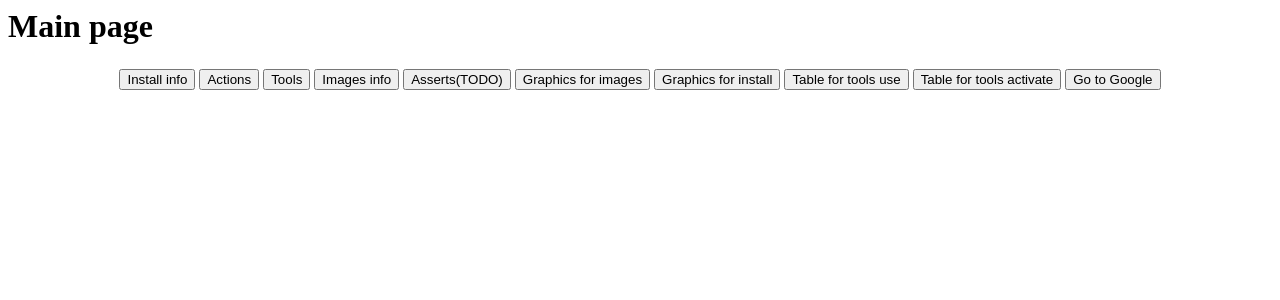
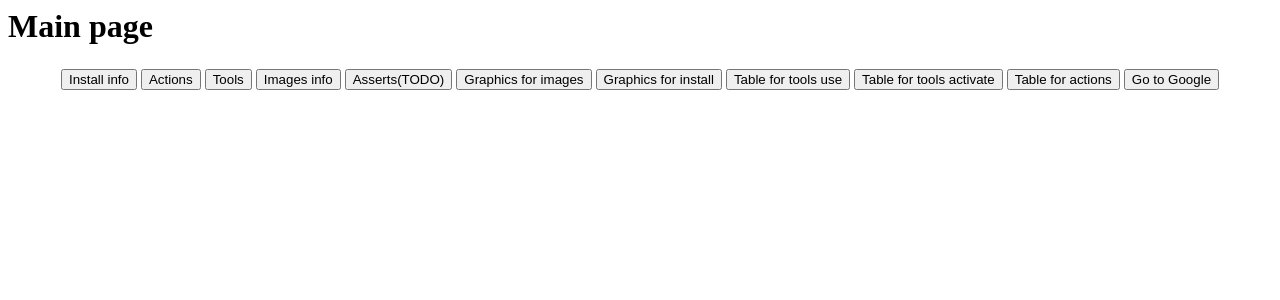
Before and after one commit to akapust1n/kritaFrontend, a Django app: page / in a window 1280 px wide. Shown: the top 300 px of the page. Run offline with Django 3.2, Linux system fonts and the light colour scheme.

Commit message:
impove render speed for tools\actions

```diff
--- a/frontend/treeview/treeview_app/models.py
+++ b/frontend/treeview/treeview_app/models.py
@@ -10,3 +10,7 @@ class ToolsActivate(models.Model):
     name = models.CharField(max_length=100)
     time = models.FloatField()
     countUse = models.IntegerField()
+
+class Actions(models.Model):
+    name = models.CharField(max_length=100)
+    countUse = models.IntegerField()
--- a/frontend/treeview/treeview_app/templates/treeview_app/start_page.html
+++ b/frontend/treeview/treeview_app/templates/treeview_app/start_page.html
@@ -39,16 +39,22 @@
                     <input type="submit" value="Graphics for install" />
                 </form>
             </td>
-             <td>
+            <td>
                 <form action="/toolsTableUse">
                     <input type="submit" value="Table for tools use" />
                 </form>
             </td>
-              <td>
+            <td>
                 <form action="/toolsTableActivate">
                     <input type="submit" value="Table for tools activate" />
                 </form>
             </td>
+            <td>
+                <form action="/actionsTable">
+                    <input type="submit" value="Table for actions" />
+                </form>
+            </td>
+
 
             <td>
                 <form action="http://google.com">
--- a/frontend/treeview/treeview_app/urls.py
+++ b/frontend/treeview/treeview_app/urls.py
@@ -1,6 +1,8 @@
 from django.conf.urls import url
 from . import views
 from jsonview.decorators import json_view
+
+views.collectLargeDataWrapper()
 
 urlpatterns = [
     url(r'^$', views.start_list, name='star_list'),
@@ -12,5 +14,6 @@ urlpatterns = [
     url(r'^installGraphs/$', views.install_graphs , name='install_graphs'),
     url(r'^toolsTableUse/$', views.tools_table_use , name='tools_table_use'),
     url(r'^toolsTableActivate/$', views.tools_table_activate , name='tools_table_activate'),
+    url(r'^actionsTable/$', views.actions_table , name='actions_table'),
 
 ]
--- a/frontend/treeview/treeview_app/views.py
+++ b/frontend/treeview/treeview_app/views.py
@@ -5,12 +5,16 @@ import http.client
 from graphos.renderers import gchart
 from graphos.sources.simple import SimpleDataSource
 from graphos.renderers.gchart import BarChart
-from .models import Tools, ToolsActivate
+from .models import Tools, ToolsActivate, Actions
 from django_tables2 import RequestConfig
-from .tables import ToolsTable, ToolsActivateTable
+from .tables import ToolsTable, ToolsActivateTable, ActionsTable
+import threading
+import sched, time
+
 
 
 # Create your views here.
+
 
 def show_install_info(request):
     # response = json.dumps({"timestamp1": 22, "timestamp2": 14})
@@ -258,45 +262,67 @@ def install_graphs(request):
 
 
 def tools_table_use(request):
-    Tools.objects.all().delete()
-    conn = http.client.HTTPConnection("localhost:8080")
-    conn.request("GET", "/get/tools")
-    r1 = conn.getresponse()
-    response = r1.read()  # what will happen if response code will be not 200
-    conn.close()
-    response = response.decode("utf-8")
-    decoded = json.loads(response)
-    resultList = []
-    for x in decoded["ToolsUse"]:
-        # print(decoded[x][subsection])
-        dd = Tools(name=x["Name"], countUse=x["CountUse"], time = x["Time"])
-        dd.save()
 
     table = ToolsTable(Tools.objects.all())
-    table2 = ToolsActivateTable(ToolsActivate.objects.all())
     RequestConfig(request).configure(table)
-    RequestConfig(request).configure(table2)
 
-    context = {'tools': table, 'toolsactivate': table2}
+    context = {'tools': table}
     return render(request, 'treeview_app/tools_table.html', context)
 
 def tools_table_activate(request):
-    ToolsActivate.objects.all().delete()
-    conn = http.client.HTTPConnection("localhost:8080")
-    conn.request("GET", "/get/tools")
-    r1 = conn.getresponse()
-    response = r1.read()  # what will happen if response code will be not 200
-    conn.close()
-    response = response.decode("utf-8")
-    decoded = json.loads(response)
-    resultList = []
 
-    for x in decoded["ToolsActivate"]:
+    table = ToolsActivateTable(ToolsActivate.objects.all())
+    RequestConfig(request).configure(table)
+    context = {'tools': table}
+    return render(request, 'treeview_app/tools_table.html', context)
+
+def actions_table(request):
+    table = ActionsTable(Actions.objects.all())
+    RequestConfig(request).configure(table)
+    context = {'actions': table}
+    return render(request, 'treeview_app/actions_table.html', context)
+
+def collectLargeData():
+    s = sched.scheduler(time.time, time.sleep)
+
+    def collect(sc):
+        print("collect data...")
+        ToolsActivate.objects.all().delete()
+        Tools.objects.all().delete()
+        Actions.objects.all().delete()
+
+        conn = http.client.HTTPConnection("localhost:8080")
+        conn.request("GET", "/get/tools")
+        r1 = conn.getresponse()
+        response = r1.read()  # what will happen if response code will be not 200
+        conn.close()
+        response = response.decode("utf-8")
+        decoded = json.loads(response)
+        for x in decoded["ToolsActivate"]:
+                # print(decoded[x][subsection])
+            dd = ToolsActivate(name=x["Name"], countUse=x["CountUse"], time = x["Time"])
+            dd.save()
+        for x in decoded["ToolsUse"]:
             # print(decoded[x][subsection])
-        dd = ToolsActivate(name=x["Name"], countUse=x["CountUse"],time = x["Time"])
-        dd.save()
-    table2 = ToolsActivateTable(ToolsActivate.objects.all())
-    RequestConfig(request).configure(table2)
+            dd = Tools(name=x["Name"], countUse=x["CountUse"], time = x["Time"])
+            dd.save()
+        #actions
+        conn = http.client.HTTPConnection("localhost:8080")
+        conn.request("GET", "/get/actions")
+        r1 = conn.getresponse()
+        response = r1.read()  # what will happen if response code will be not 200
+        conn.close()
+        response = response.decode("utf-8")
+        decoded = json.loads(response)
+        for x in decoded["Actions"]:
+                # print(decoded[x][subsection])
+            dd = Actions(name=x["Name"], countUse=x["CountUse"])
+            dd.save()
+        s.enter(3600, 1, collect, (sc,)) #updates every hour
 
-    context = {'tools': table2}
-    return render(request, 'treeview_app/tools_table.html', context)
+    s.enter(0.1, 1, collect, (s,))
+    s.run()
+
+def collectLargeDataWrapper():
+    t = threading.Timer(10.0, collectLargeData)
+    t.start()
```
Also changed, not shown: frontend/treeview/treeview_app/tables.py (+7 -0 lines), frontend/treeview/treeview_app/templates/treeview_app/actions_table.html (added, +19 -0 lines), frontend/treeview/db.sqlite3, 2 other files.
